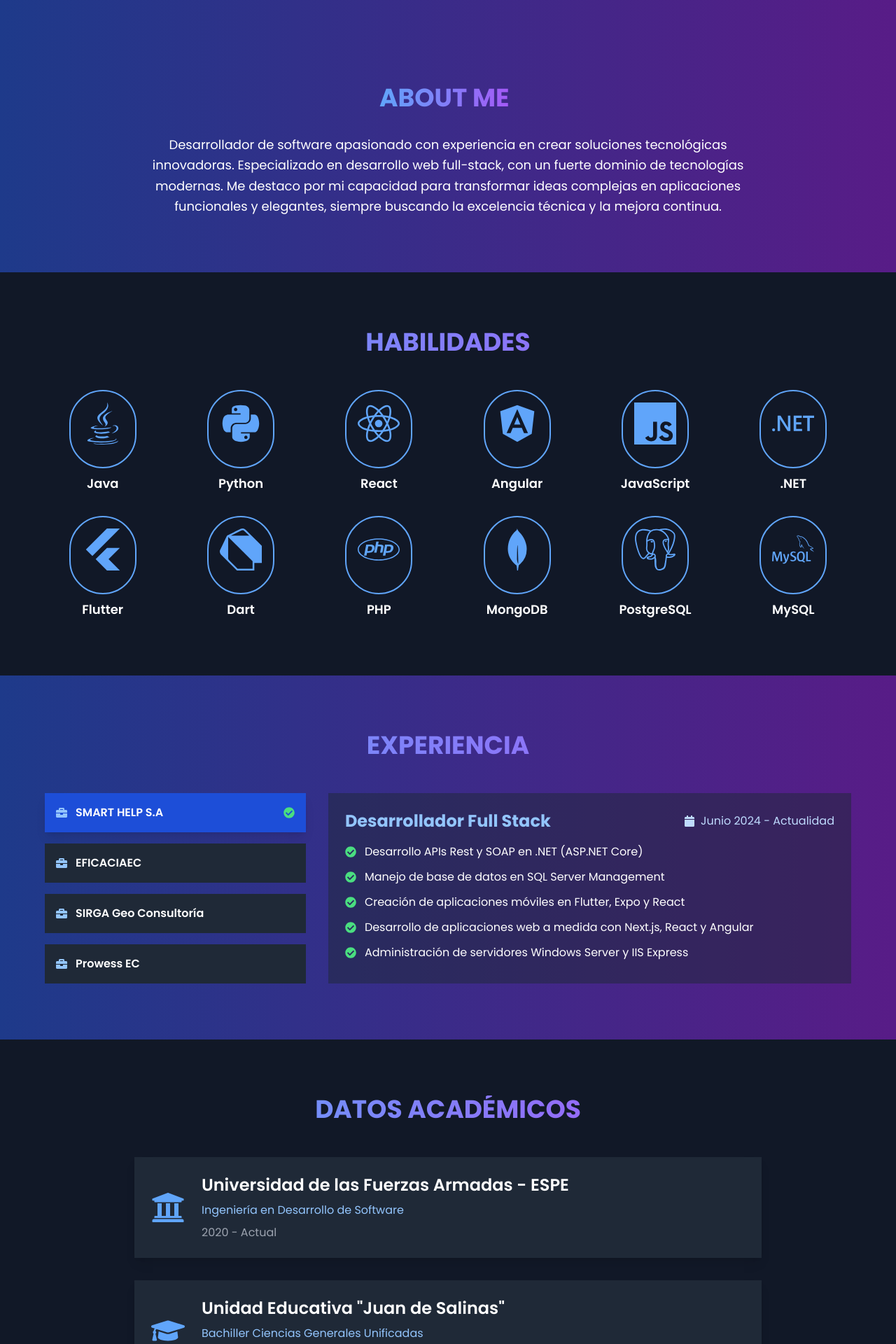
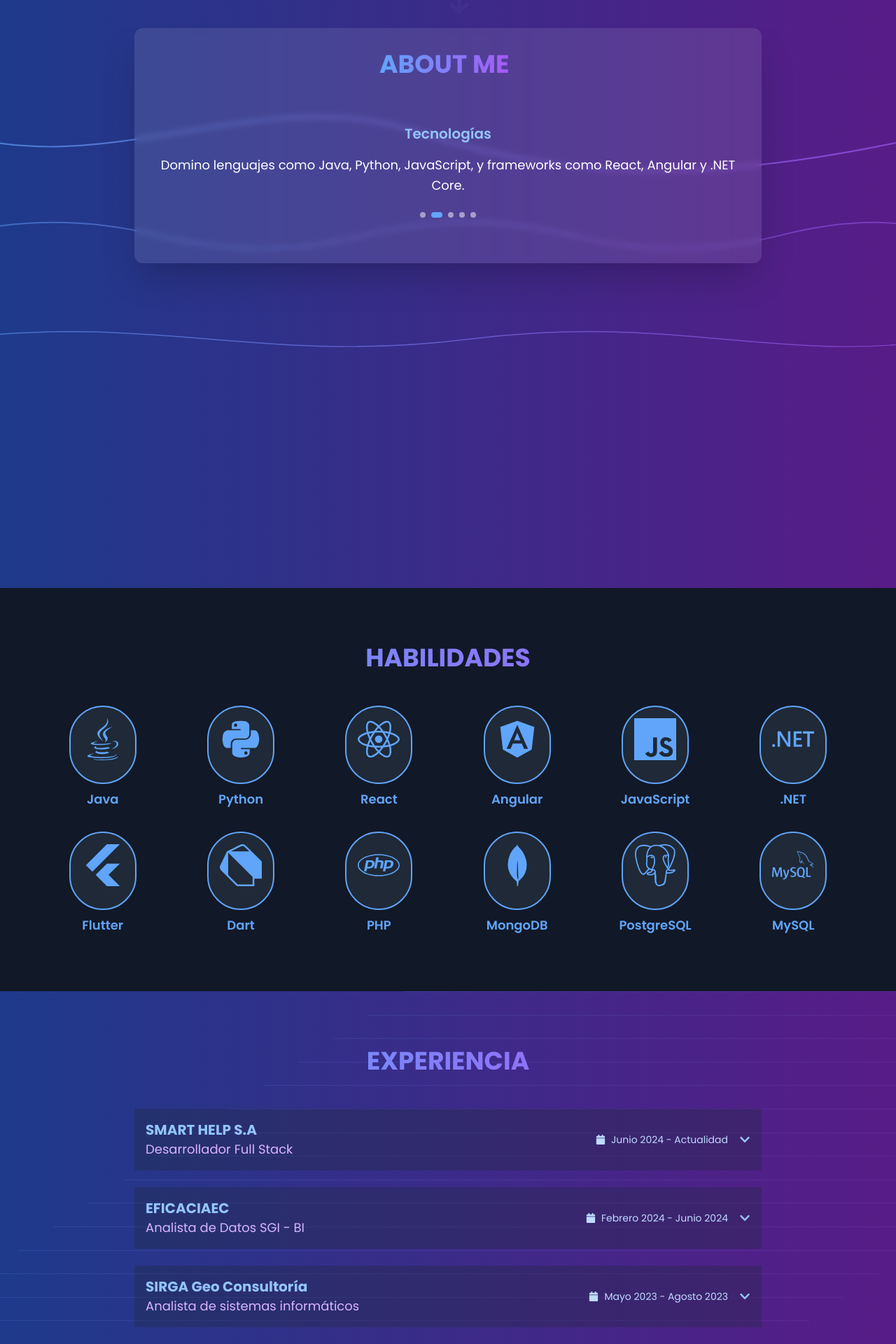
Before and after one commit to Paulfriki55/portafolio-sanchez, a Next.js app in the folder curriculum-sanchez-paul/: page / in a window 1280 px wide. Shown: the part 760-2680 px from the top of the page at 70% size. Built offline with nearby package versions, Linux system fonts and the light colour scheme.

Commit message:
Efectos y mejoras

```diff
--- a/curriculum-sanchez-paul/components/About.tsx
+++ b/curriculum-sanchez-paul/components/About.tsx
@@ -2,16 +2,138 @@
 
 import { motion } from 'framer-motion'
 import { TypeAnimation } from 'react-type-animation';
+import { useState, useEffect } from 'react';
 
 const About = () => {
+  const descriptions = [
+    {
+      title: "Desarrollo Full Stack",
+      content: "Soy un desarrollador de software con experiencia en tecnologías Full Stack, especializado en el desarrollo de aplicaciones web y móviles."
+    },
+    {
+      title: "Tecnologías",
+      content: "Domino lenguajes como Java, Python, JavaScript, y frameworks como React, Angular y .NET Core."
+    },
+    {
+      title: "Backend & Infraestructura",
+      content: "Tengo habilidades avanzadas en la creación de APIs REST y SOAP, manejo de bases de datos SQL y NoSQL, y administración de servidores Windows y Linux."
+    },
+    {
+      title: "Análisis de Datos",
+      content: "Cuento con experiencia en análisis de datos, ETL y visualización con herramientas como Power BI y QlikSense."
+    },
+    {
+      title: "Metodología",
+      content: "Mi enfoque colaborativo, orientación a resultados y capacidad de liderazgo me permiten entregar soluciones eficientes y de alta calidad, adaptándome a los desafíos de proyectos complejos en entornos ágiles."
+    }
+  ];
+
+  const [currentIndex, setCurrentIndex] = useState(0);
+
+  useEffect(() => {
+    const timer = setInterval(() => {
+      setCurrentIndex((prevIndex) => (prevIndex + 1) % descriptions.length);
+    }, 5000);
+
+    return () => clearInterval(timer);
+  }, []);
+
   return (
     <motion.section
       initial={{ opacity: 0, y: 50 }}
       animate={{ opacity: 1, y: 0 }}
       transition={{ duration: 0.8 }}
-      className="py-20 px-4 bg-gradient-to-r from-blue-900 to-purple-900 text-white"
+      className="relative py- px-4 min-h-screen overflow-hidden w-full"
     >
-      <div className="max-w-4xl mx-auto">
+      <div className="absolute inset-0 bg-gradient-to-r from-blue-900 to-purple-900">
+        <svg className="absolute w-full h-full" viewBox="0 0 1920 1080" preserveAspectRatio="xMidYMid slice">
+          <defs>
+            <linearGradient id="aboutGrad" x1="0%" y1="0%" x2="100%" y2="0%">
+              <stop offset="0%" style={{ stopColor: '#60a5fa', stopOpacity: 0.8 }}>
+                <animate
+                  attributeName="stop-opacity"
+                  values="0.8;0.5;0.8"
+                  dur="4s"
+                  repeatCount="indefinite"
+                />
+              </stop>
+              <stop offset="100%" style={{ stopColor: '#a855f7', stopOpacity: 0.8 }}>
+                <animate
+                  attributeName="stop-opacity"
+                  values="0.8;0.5;0.8"
+                  dur="4s"
+                  repeatCount="indefinite"
+                />
+              </stop>
+            </linearGradient>
+          </defs>
+
+          {/* Patrón de onda principal */}
+          <path
+            d="M0 200 C 300 300, 600 100, 900 200 S 1500 300, 1920 200"
+            fill="none"
+            stroke="url(#aboutGrad)"
+            strokeWidth="3"
+            opacity="0.8"
+          >
+            <animate
+              attributeName="d"
+              dur="10s"
+              repeatCount="indefinite"
+              values="
+                M0 200 C 300 300, 600 100, 900 200 S 1500 300, 1920 200;
+                M0 200 C 300 100, 600 300, 900 200 S 1500 100, 1920 200;
+                M0 200 C 300 300, 600 100, 900 200 S 1500 300, 1920 200
+              "
+            />
+          </path>
+
+          {/* Línea serpenteante */}
+          <path
+            d="M0 400 Q 200 350, 400 400 T 800 400 T 1200 400 T 1600 400 T 1920 400"
+            fill="none"
+            stroke="url(#aboutGrad)"
+            strokeWidth="2.5"
+            opacity="0.6"
+          >
+            <animate
+              attributeName="d"
+              dur="8s"
+              repeatCount="indefinite"
+              values="
+                M0 400 Q 200 350, 400 400 T 800 400 T 1200 400 T 1600 400 T 1920 400;
+                M0 400 Q 200 450, 400 400 T 800 400 T 1200 400 T 1600 400 T 1920 400;
+                M0 400 Q 200 350, 400 400 T 800 400 T 1200 400 T 1600 400 T 1920 400
+              "
+            />
+          </path>
+
+          {/* Doble línea entrelazada */}
+          <path
+            d="M0 600 C 400 550, 600 650, 1000 600 C 1400 550, 1600 650, 1920 600"
+            fill="none"
+            stroke="url(#aboutGrad)"
+            strokeWidth="2"
+            opacity="0.7"
+          >
+            <animate
+              attributeName="d"
+              dur="12s"
+              repeatCount="indefinite"
+              values="
+                M0 600 C 400 550, 600 650, 1000 600 C 1400 550, 1600 650, 1920 600;
+                M0 600 C 400 650, 600 550, 1000 600 C 1400 650, 1600 550, 1920 600;
+                M0 600 C 400 550, 600 650, 1000 600 C 1400 550, 1600 650, 1920 600
+              "
+            />
+          </path>
+
+
+        </svg>
+      </div>
+
+      {/* Contenido principal */}
+      <div className="relative z-10 max-w-4xl mx-auto backdrop-blur-sm bg-white/10 p-8 rounded-xl shadow-2xl">
         <h2 className="text-4xl font-bold mb-8 text-center">
           <TypeAnimation
             sequence={[
@@ -26,16 +148,38 @@ const About = () => {
             className="bg-clip-text text-transparent bg-gradient-to-r from-blue-400 to-purple-500"
           />
         </h2>
-        <motion.p
-          className="text-lg leading-relaxed text-center"
-          initial={{ opacity: 0 }}
-          animate={{ opacity: 1 }}
-          transition={{ delay: 0.2, duration: 0.8 }}
-        >
-          Desarrollador de software apasionado con experiencia en crear soluciones tecnológicas innovadoras.
-          Especializado en desarrollo web full-stack, con un fuerte dominio de tecnologías modernas. Me destaco por mi capacidad para transformar ideas complejas en aplicaciones
-          funcionales y elegantes, siempre buscando la excelencia técnica y la mejora continua.
-        </motion.p>
+
+        <div className="min-h-[200px] flex flex-col items-center justify-center">
+          <motion.div
+            key={currentIndex}
+            initial={{ opacity: 0, y: 20 }}
+            animate={{ opacity: 1, y: 0 }}
+            exit={{ opacity: 0, y: -20 }}
+            transition={{ duration: 0.5 }}
+            className="text-center"
+          >
+            <h3 className="text-xl font-semibold mb-4 text-blue-300">
+              {descriptions[currentIndex].title}
+            </h3>
+            <p className="text-lg text-white leading-relaxed">
+              {descriptions[currentIndex].content}
+            </p>
+          </motion.div>
+
+          {/* Indicadores del carrusel */}
+          <div className="flex gap-2 mt-6">
+            {descriptions.map((_, index) => (
+              <button
+                key={index}
+                onClick={() => setCurrentIndex(index)}
+                className={`w-2 h-2 rounded-full transition-all duration-300 ${
+                  index === currentIndex ? 'bg-blue-400 w-4' : 'bg-white/50'
+                }`}
+                aria-label={`Ir a la descripción ${index + 1}`}
+              />
+            ))}
+          </div>
+        </div>
       </div>
     </motion.section>
   )
--- a/curriculum-sanchez-paul/components/Education.tsx
+++ b/curriculum-sanchez-paul/components/Education.tsx
@@ -9,13 +9,15 @@ const Education = () => {
       institution: 'Universidad de las Fuerzas Armadas - ESPE',
       degree: 'Ingeniería en Desarrollo de Software',
       period: '2020 - Actual',
-      icon: FaUniversity
+      icon: FaUniversity,
+      color: 'from-blue-500 to-cyan-400'
     },
     {
       institution: 'Unidad Educativa "Juan de Salinas"',
       degree: 'Bachiller Ciencias Generales Unificadas',
       period: '2012 - 2017',
-      icon: FaGraduationCap
+      icon: FaGraduationCap,
+      color: 'from-purple-500 to-pink-400'
     },
   ]
 
@@ -24,40 +26,58 @@ const Education = () => {
       initial={{ opacity: 0 }}
       animate={{ opacity: 1 }}
       transition={{ duration: 0.8 }}
-      className="py-20 px-4 bg-gray-900 text-white"
+      className="py-20 px-4 bg-gradient-to-b from-gray-900 to-black text-white"
     >
       <div className="max-w-4xl mx-auto">
-        <h2
-          className="text-4xl font-bold mb-12 text-center bg-clip-text text-transparent bg-gradient-to-r from-blue-400 to-purple-500"
+        <motion.h2
+          initial={{ y: -50 }}
+          animate={{ y: 0 }}
+          transition={{ duration: 0.5, type: 'spring' }}
+          className="text-5xl font-bold mb-16 text-center bg-clip-text text-transparent bg-gradient-to-r from-blue-400 via-purple-500 to-pink-500"
         >
           DATOS ACADÉMICOS
-        </h2>
+        </motion.h2>
+
+        <div className="space-y-12">
           {educationData.map((edu, index) => {
             const IconComponent = edu.icon
             return (
               <motion.div
                 key={index}
-              className="mb-8 bg-gray-800 rounded-lg p-6 shadow-lg flex items-center"
-              initial={{ opacity: 0, x: index % 2 === 0 ? -50 : 50 }}
+                className="relative"
+                initial={{ opacity: 0, x: index % 2 === 0 ? -100 : 100 }}
                 animate={{ opacity: 1, x: 0 }}
                 transition={{
-                delay: 0.2 * index,
-                duration: 0.5,
+                  delay: 0.3 * index,
+                  duration: 0.7,
                   type: 'spring',
                   stiffness: 100
                 }}
               >
-              <div className="mr-6">
-                <IconComponent className="text-5xl text-blue-400" />
+                <div className="relative bg-gray-800 rounded-lg p-8 shadow-md
+                  hover:transform hover:scale-[1.02] transition-all duration-300
+                  border border-gray-700 hover:border-gray-600"
+                >
+                  <div className="flex items-center gap-8">
+                    <div className={`
+                      p-4 rounded-full bg-gradient-to-r ${edu.color}
+                      shadow-md
+                    `}>
+                      <IconComponent className="text-4xl text-white" />
                     </div>
                     <div>
-                <h3 className="text-2xl font-semibold mb-2">{edu.institution}</h3>
-                <p className="text-blue-300 mb-2">{edu.degree}</p>
-                <p className="text-gray-400">{edu.period}</p>
+                      <h3 className="text-2xl font-bold mb-3 bg-clip-text text-transparent bg-gradient-to-r from-white to-gray-300">
+                        {edu.institution}
+                      </h3>
+                      <p className="text-lg text-blue-300 mb-2 font-medium">{edu.degree}</p>
+                      <p className="text-gray-400 font-medium">{edu.period}</p>
+                    </div>
+                  </div>
                 </div>
               </motion.div>
             )
           })}
+        </div>
       </div>
     </motion.section>
   )
--- a/curriculum-sanchez-paul/components/Experience.tsx
+++ b/curriculum-sanchez-paul/components/Experience.tsx
@@ -1,8 +1,8 @@
 'use client'
 
-import { motion } from 'framer-motion'
+import { motion, AnimatePresence } from 'framer-motion'
 import { useState } from 'react'
-import { FaBriefcase, FaCalendar, FaCheckCircle } from 'react-icons/fa'
+import { FaCalendar, FaCheckCircle, FaChevronDown } from 'react-icons/fa'
 
 const Experience = () => {
   const experiences = [
@@ -55,73 +55,103 @@ const Experience = () => {
     },
   ]
 
-  const [activeIndex, setActiveIndex] = useState(0)
+  const [activeIndex, setActiveIndex] = useState<number | null>(null)
 
   return (
     <motion.section
       initial={{ opacity: 0 }}
       animate={{ opacity: 1 }}
       transition={{ duration: 0.8 }}
-      className="py-20 px-4 bg-gradient-to-r from-blue-900 to-purple-900 text-white"
+      className="relative py-20 px-4 bg-gradient-to-r from-blue-900 to-purple-900 text-white overflow-hidden"
     >
-      <div className="max-w-6xl mx-auto">
-      <h2 className="text-4xl font-bold mb-12 text-center bg-clip-text text-transparent bg-gradient-to-r from-blue-400 to-purple-500">
-        EXPERIENCIA</h2>
-        <div className="flex flex-col md:flex-row gap-8">
-          <div className="md:w-1/3 space-y-4">
-            {experiences.map((exp, index) => (
-              <motion.button
-                key={index}
-                className={`w-full p-4 rounded-lg transition-all duration-300 flex items-center justify-between
-                  ${activeIndex === index
-                    ? 'bg-blue-700 shadow-lg'
-                    : 'bg-gray-800 hover:bg-gray-700'}`}
-                onClick={() => setActiveIndex(index)}
-                whileHover={{ scale: 1.03 }}
-                whileTap={{ scale: 0.97 }}
-              >
-                <div className="flex items-center">
-                  <FaBriefcase className="mr-3 text-blue-300" />
-                  <span className="font-semibold">{exp.company}</span>
-                </div>
-                {activeIndex === index && (
-                  <FaCheckCircle className="text-green-400" />
-                )}
-              </motion.button>
+      <div className="absolute inset-0 opacity-20">
+        {[...Array(20)].map((_, i) => (
+          <motion.div
+            key={i}
+            className="absolute h-[1px] w-full bg-gradient-to-r from-blue-400 to-purple-500"
+            style={{ top: `${i * 5}%` }}
+            animate={{
+              x: [-1000, 1000],
+              opacity: [0.5, 0.8, 0.5]
+            }}
+            transition={{
+              duration: 8,
+              repeat: Infinity,
+              delay: i * 0.2,
+              ease: "linear"
+            }}
+          />
         ))}
       </div>
+
+      <div className="max-w-4xl mx-auto relative z-10">
+        <h2 className="text-4xl font-bold mb-12 text-center bg-clip-text text-transparent bg-gradient-to-r from-blue-400 to-purple-500">
+          EXPERIENCIA
+        </h2>
+
+        <div className="space-y-6">
+          {experiences.map((exp, index) => (
             <motion.div
-            className="md:w-2/3 bg-gray-800/50 p-6 rounded-lg"
-            key={activeIndex}
-            initial={{ opacity: 0, x: 20 }}
-            animate={{ opacity: 1, x: 0 }}
-            transition={{ duration: 0.5 }}
+              key={index}
+              className="relative"
+              initial={{ opacity: 0, y: 20 }}
+              animate={{ opacity: 1, y: 0 }}
+              transition={{ delay: index * 0.1 }}
             >
-            <div className="flex items-center justify-between mb-4">
-              <h3 className="text-2xl font-bold text-blue-300">
-                {experiences[activeIndex].position}
-              </h3>
-              <div className="flex items-center text-blue-200">
+              <motion.div
+                className={`p-4 rounded-lg cursor-pointer ${
+                  activeIndex === index ? 'bg-blue-700/50' : 'bg-gray-800/30'
+                }`}
+                whileHover={{ scale: 1.02 }}
+                onClick={() => setActiveIndex(activeIndex === index ? null : index)}
+              >
+                <div className="flex items-center justify-between">
+                  <div>
+                    <h3 className="text-xl font-bold text-blue-300">{exp.company}</h3>
+                    <h4 className="text-lg text-purple-300">{exp.position}</h4>
+                  </div>
+                  <div className="flex items-center gap-4">
+                    <div className="flex items-center text-blue-200 text-sm">
                       <FaCalendar className="mr-2" />
-                <span>{experiences[activeIndex].period}</span>
+                      <span>{exp.period}</span>
+                    </div>
+                    <motion.div
+                      animate={{ rotate: activeIndex === index ? 180 : 0 }}
+                    >
+                      <FaChevronDown className="text-blue-300" />
+                    </motion.div>
                   </div>
                 </div>
 
-            <ul className="space-y-3">
-              {experiences[activeIndex].responsibilities.map((resp, i) => (
+                <AnimatePresence>
+                  {activeIndex === index && (
+                    <motion.div
+                      initial={{ height: 0, opacity: 0 }}
+                      animate={{ height: 'auto', opacity: 1 }}
+                      exit={{ height: 0, opacity: 0 }}
+                      transition={{ duration: 0.3 }}
+                      className="overflow-hidden"
+                    >
+                      <motion.ul className="mt-4 space-y-2">
+                        {exp.responsibilities.map((resp, i) => (
                           <motion.li
                             key={i}
-                  className="flex items-start"
                             initial={{ opacity: 0, x: -20 }}
                             animate={{ opacity: 1, x: 0 }}
-                  transition={{ duration: 0.5, delay: i * 0.1 }}
+                            transition={{ delay: i * 0.1 }}
+                            className="flex items-start"
                           >
                             <FaCheckCircle className="mr-3 mt-1 text-green-400 flex-shrink-0" />
-                  <span>{resp}</span>
+                            <span className="text-sm">{resp}</span>
                           </motion.li>
                         ))}
-            </ul>
+                      </motion.ul>
                     </motion.div>
+                  )}
+                </AnimatePresence>
+              </motion.div>
+            </motion.div>
+          ))}
         </div>
       </div>
     </motion.section>
--- a/curriculum-sanchez-paul/components/Header.tsx
+++ b/curriculum-sanchez-paul/components/Header.tsx
@@ -79,22 +79,35 @@ const Header = () => {
       className="relative h-screen flex items-center justify-center overflow-hidden bg-gradient-to-r from-blue-900 to-purple-900"
     >
       <div className="relative z-10 text-white text-center px-4 flex flex-col items-center justify-center space-y-6 -translate-y-8">
-        {/* Foto de perfil */}
+        {/* Foto de perfil con nuevo efecto */}
         <motion.div
           initial={{ scale: 0.8, opacity: 0 }}
           animate={{ scale: 1, opacity: 1 }}
           transition={{ delay: 0.2, duration: 0.8 }}
-          className="mb-2 rounded-full overflow-hidden border-4 border-white/50 shadow-2xl w-[200px] h-[200px] md:w-[250px] md:h-[250px] flex items-center justify-center"
+          className="relative mb-2 w-[200px] h-[200px] md:w-[250px] md:h-[250px]"
         >
+          {/* Efecto de brillo giratorio */}
+          <div className="absolute inset-0 rounded-full animate-spin-slow">
+            <div className="w-full h-full rounded-full bg-gradient-to-r from-blue-500 to-purple-500 opacity-75 blur-md" />
+          </div>
+
+          {/* Contenedor de la imagen */}
+          <motion.div
+            whileHover={{ scale: 1.02 }}
+            className="relative w-full h-full rounded-full p-1 bg-gradient-to-r from-blue-400 to-purple-400"
+          >
+            <div className="w-full h-full rounded-full overflow-hidden border-2 border-white/30">
               <Image
                 src="/images/paul-profile.png"
                 alt="Paul Sanchez"
                 width={250}
                 height={250}
                 priority
-            quality={80}
+                quality={90}
                 className="object-cover w-full h-full rounded-full"
               />
+            </div>
+          </motion.div>
         </motion.div>
 
         <motion.h1
--- a/curriculum-sanchez-paul/components/Skills.tsx
+++ b/curriculum-sanchez-paul/components/Skills.tsx
@@ -20,7 +20,6 @@ const Skills = () => {
     { name: 'MySQL', icon: SiMysql },
   ]
 
-  // Configuración de animación uniforme para todos los elementos
   const containerVariants = {
     hidden: { opacity: 0 },
     visible: {
@@ -33,9 +32,9 @@ const Skills = () => {
   }
 
   const itemVariants = {
-    hidden: { scale: 0, opacity: 0 },
+    hidden: { y: 20, opacity: 0 },
     visible: {
-      scale: 1,
+      y: 0,
       opacity: 1,
       transition: {
         duration: 0.5
@@ -63,22 +62,21 @@ const Skills = () => {
               key={skill.name}
               variants={itemVariants}
               whileHover={{
-                scale: 1.05,
-                rotate: 5,
+                scale: 1.1,
                 transition: { duration: 0.2 }
               }}
               className="flex flex-col items-center"
             >
               <motion.div
-                className="rounded-full p-4 border-2 border-blue-400 transition-all duration-300 group"
+                className="rounded-full p-4 bg-gray-800 border-2 border-blue-400 transition-all duration-300 group hover:bg-blue-600"
                 whileHover={{
-                  boxShadow: '0 0 20px rgba(66, 153, 225, 0.7)',
+                  boxShadow: '0 0 25px rgba(66, 153, 225, 0.8)',
                   borderColor: 'rgba(66, 153, 225, 1)'
                 }}
               >
                 <skill.icon className="text-6xl mb-4 text-blue-400 group-hover:text-white transition-colors duration-300" />
               </motion.div>
-              <span className="text-lg font-semibold mt-2">{skill.name}</span>
+              <span className="text-lg font-semibold mt-2 text-blue-400 group-hover:text-white">{skill.name}</span>
             </motion.div>
           ))}
         </motion.div>
```
Also changed, not shown: curriculum-sanchez-paul/components/Contact.tsx (+68 -16 lines). Lines whose indentation alone changed are shown as unchanged.
